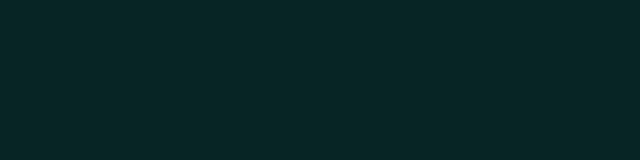
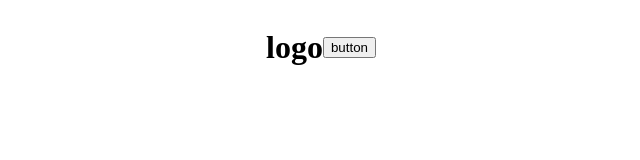
Before and after one commit to strangespirit/coca, a website built with Vite: page src/index.html in a window 1280 px wide. Shown: the whole page, without its empty margins (319-959 px from the left). Built offline with nearby package versions, Linux system fonts and the light colour scheme.

Commit message:
added mixins

```diff
--- a/src/index.html
+++ b/src/index.html
@@ -9,6 +9,12 @@
 </head>
 
 <body>
+
+    <header class="header">
+        <h1>logo</h1>
+        <button>button</button>
+    </header>
+
     <script type="module" src="/js/main.js"></script>
 </body>
 
--- a/src/js/main.js
+++ b/src/js/main.js
@@ -1 +1 @@
-import "../css/main.css"
+import '../scss/main.scss';
--- /dev/null
+++ b/src/scss/main.scss
@@ -0,0 +1,9 @@
+@import './mixins/index.scss';
+
+header {
+    @include flex-align-center;
+}
+
+header {
+    @include flex-justify-center;
+}
--- /dev/null
+++ b/src/scss/mixins/_index.scss
@@ -0,0 +1,4 @@
+@import './flex.scss';
+@import './font-face.scss';
+@import './media.scss';
+@import './burger.scss';
--- /dev/null
+++ b/src/scss/mixins/burger.scss
@@ -0,0 +1,84 @@
+@mixin burger {
+    --burger-width: 28px;
+    --burger-height: 22px;
+    --burger-line-height: 3px;
+    position: relative;
+    z-index: var(--z-index-3);
+    display: none;
+    width: var(--burger-width);
+    height: var(--burger-height);
+    color: var(--neutral-color-140);
+    background-color: transparent;
+
+    @include small-tablet {
+        display: block;
+    }
+
+    &::before,
+    &::after {
+        content: '';
+        position: absolute;
+        left: 0;
+        width: 100%;
+        height: var(--burger-line-height);
+        background-color: currentcolor;
+    }
+
+    &::before {
+        top: 0;
+        transition:
+            transform 0.2s,
+            top 0.2s 0.2s;
+        transition-duration: 0.2s;
+    }
+
+    &::after {
+        top: calc(100% - var(--burger-line-height));
+        transition:
+            transform 0.2s,
+            top 0.2s 0.2s;
+        transition-duration: 0.2s;
+    }
+
+    &__line {
+        position: absolute;
+        top: 50%;
+        left: 0;
+        width: 100%;
+        height: var(--burger-line-height);
+        background-color: currentcolor;
+        transform: translateY(-50%);
+        transition: transform;
+        transition-duration: 0.2s;
+        transition-delay: 0.2s;
+    }
+
+    &::before,
+    &::after,
+    &__line {
+        border-radius: 28px;
+    }
+
+    &--active {
+        &::before {
+            top: 50%;
+            transform: rotateZ(-45deg);
+            transition:
+                top 0.2s,
+                transform 0.2s 0.2s;
+        }
+
+        &::after {
+            top: 50%;
+            transform: rotateZ(45deg);
+            transition:
+                top 0.35s,
+                transform 0.2s 0.2s;
+        }
+
+        /* stylelint-disable-next-line selector-class-pattern */
+        .burger__line {
+            transform: scale(0);
+        }
+    }
+}
--- /dev/null
+++ b/src/scss/mixins/flex.scss
@@ -0,0 +1,38 @@
+@mixin flex-align-center {
+    display: flex;
+    align-items: center;
+}
+
+@mixin flex-justify-center {
+    display: flex;
+    justify-content: center;
+}
+
+@mixin flex-all-center {
+    display: flex;
+    justify-content: center;
+    align-items: center;
+}
+
+@mixin flex-justify-between {
+    display: flex;
+    justify-content: space-between;
+}
+
+@mixin flex-all-center-between {
+    display: flex;
+    align-items: center;
+    justify-content: space-between;
+}
+
+@mixin flex-column {
+    display: flex;
+    flex-direction: column;
+}
+
+@mixin flex-column-all-center {
+    display: flex;
+    flex-direction: column;
+    align-items: center;
+    justify-content: center;
+}
--- /dev/null
+++ b/src/scss/mixins/font-face.scss
@@ -0,0 +1,11 @@
+@mixin font-face($font-family, $url, $weight, $font-style: normal) {
+    @font-face {
+        font-family: $font-family;
+        font-weight: $weight;
+        font-style: $font-style;
+        font-display: swap;
+        src: local($font-family),
+        url('/fonts/#{$url}.woff2') format("woff2");
+    }
+
+}
--- /dev/null
+++ b/src/scss/mixins/media.scss
@@ -0,0 +1,30 @@
+@mixin small-desktop {
+    @media (max-width:1440px) {
+        // любые свойства в данном медиа буду подставляться при написании @content
+        @content;
+    }
+}
+
+@mixin tablet {
+    @media (max-width:992px) {
+        @content;
+    }
+}
+
+@mixin small-tablet {
+    @media (max-width:768px) {
+        @content;
+    }
+}
+
+@mixin mobile {
+    @media (max-width:576px) {
+        @content;
+    }
+}
+
+@mixin small-mobile {
+    @media (max-width:380px) {
+        @content;
+    }
+}
```
Also changed, not shown: src/css/main.css (deleted), src/css/main.scss (deleted).
